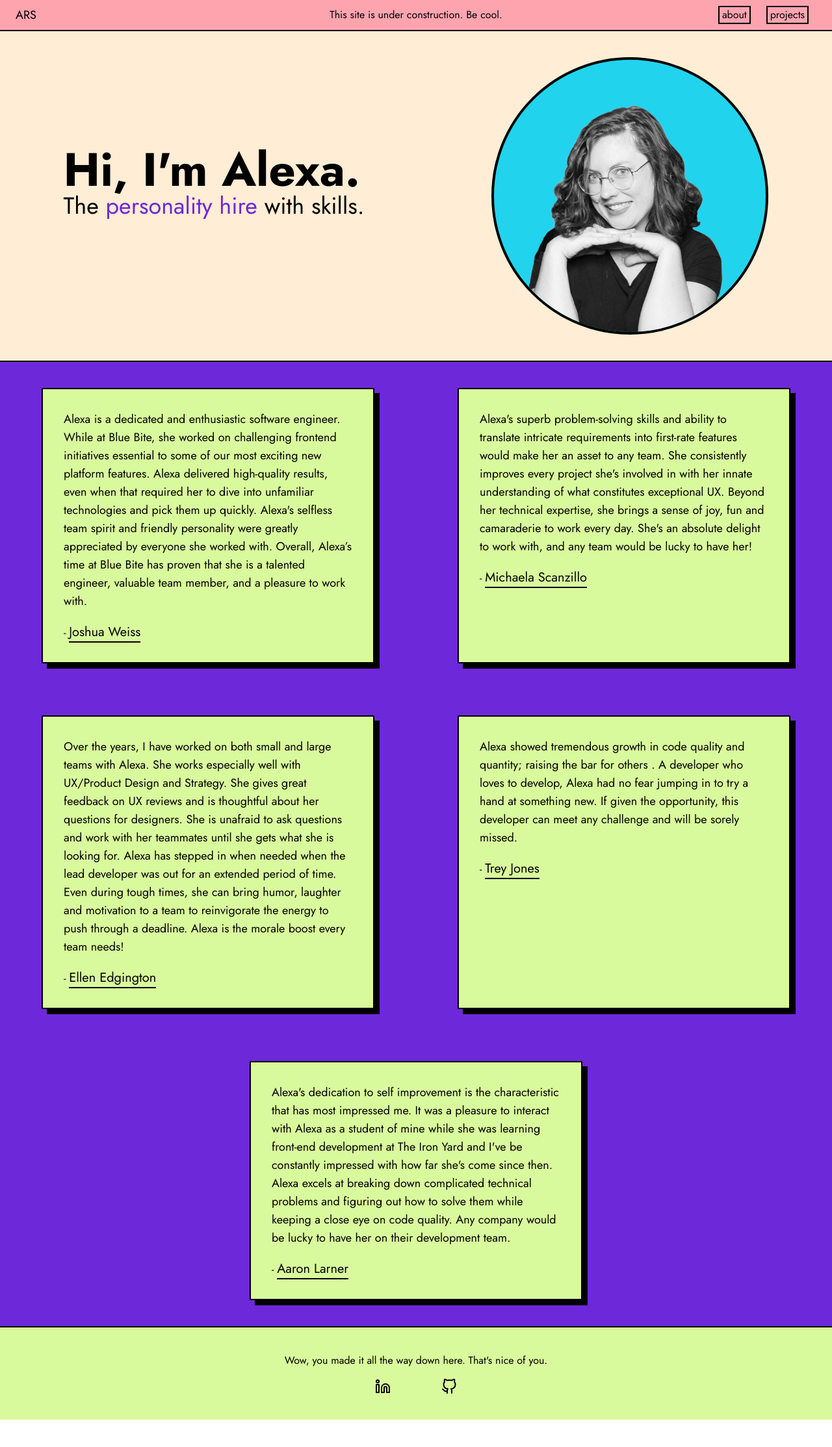
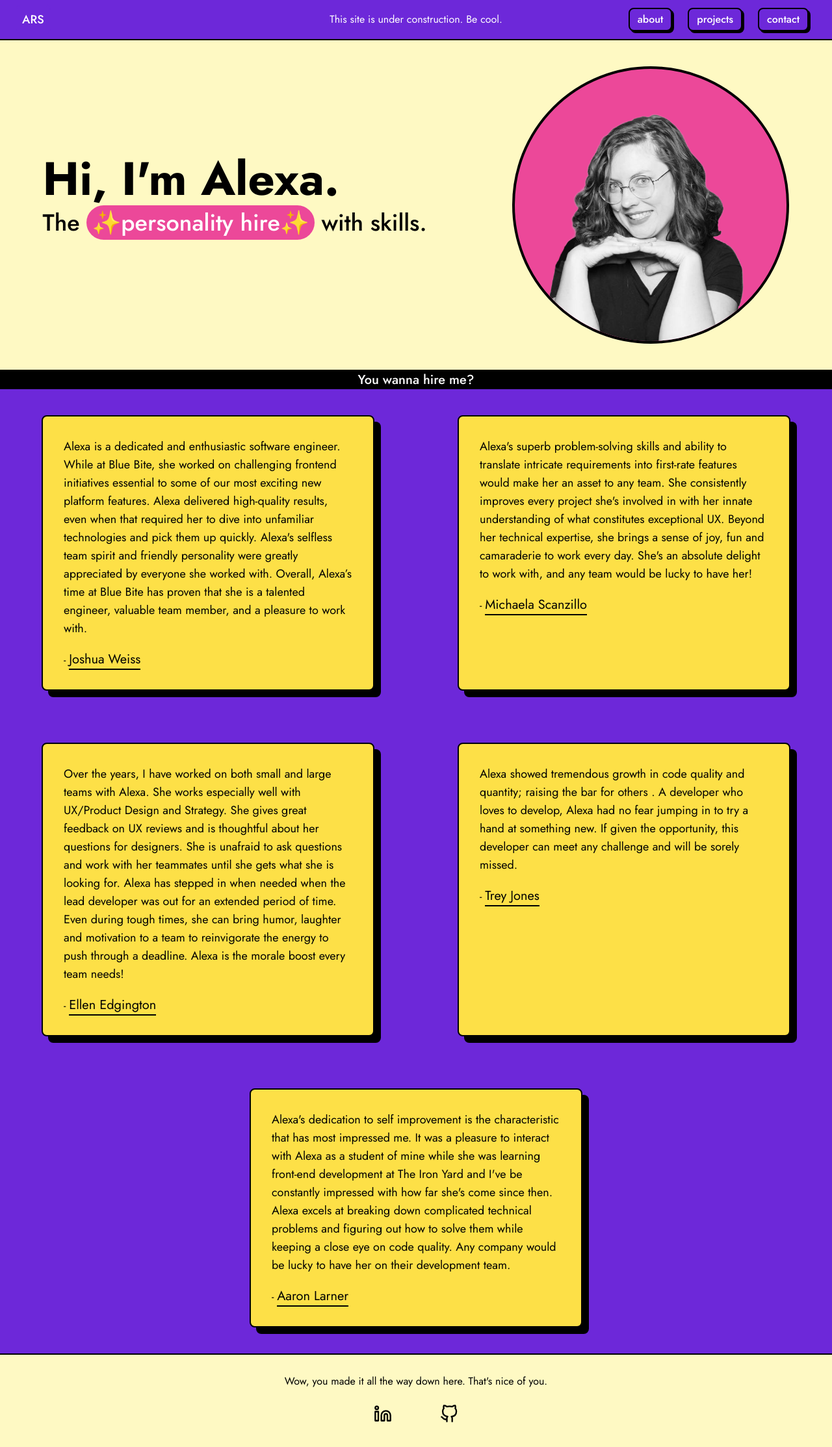
Before and after one commit to alexaraes/alexaraes.github.io, a Next.js app: page / in a window 1280 px wide. Shown: the whole page at 65% size. Before the commit the page ends 2185 px from the top, so only its background shows below. Built offline with nearby package versions, Linux system fonts and the light colour scheme.

Commit message:
ok i think i actually like these colors for now

```diff
--- a/src/app/page.tsx
+++ b/src/app/page.tsx
@@ -5,6 +5,9 @@ const Page = () => {
     return (
       <>
         <Hero />
+        <div className="bg-black font-medium text-center text-white text-xl">
+          You wanna hire me?
+        </div>
         <Testimonials />
       </>
     )
--- a/src/app/ui/button.tsx
+++ b/src/app/ui/button.tsx
@@ -6,7 +6,7 @@ interface ButtonProps {
 
 const NavButton = ({ title }: ButtonProps) => {
     return (
-        <Link href={`/${title}`} className="text-center hover:bg-lime-200 mx-2 md:mx-3 px-1 border-2 border-black hover:shadow-brutal">
+        <Link href={`/${title}`} className="text-center font-medium rounded-lg hover:bg-yellow-300 hover:text-black m-3 md:mx-3 px-3 py-1 border-2 border-black shadow-brutal bg-violet-700 text-white">
             {title}
         </Link>
     )
--- a/src/app/ui/card.tsx
+++ b/src/app/ui/card.tsx
@@ -6,11 +6,11 @@ interface CardProps {
 
 const Card = ({ name, link, body }: CardProps) => {
     return (
-        <div className="text-center p-8 my-10 border-2 border-black shadow-extraBrutal w-3/4 h-auto bg-lime-200 md:w-2/5 md:mx-10 md:text-left">
+        <div className="text-center p-8 my-10 border-2 border-black shadow-extraBrutal rounded-lg w-3/4 h-auto bg-yellow-300 md:w-2/5 md:mx-10 md:text-left">
             <p className="mb-5 md:text-lg">
                 {body}
             </p>
-            - <a className="text-xl border-b-2 border-black hover:bg-lime-200" target="_blank" href={link}>{name}</a>
+            - <a className="text-xl border-b-2 border-black hover:font-bold" target="_blank" href={link}>{name}</a>
         </div>
     )
   }
--- a/src/app/ui/footer.tsx
+++ b/src/app/ui/footer.tsx
@@ -6,13 +6,13 @@ import Github from "./github";
 const Footer = () => {
     return (
         <>
-            <div className="flex flex-col justify-center items-center border-t-2 border-black h-36 px-6 bg-lime-200 sticky top-full text-center md:text-left">
+            <div className="flex flex-col justify-center items-center border-t-2 border-black h-36 px-6 bg-yellow-100 sticky top-full text-center md:text-left">
                 <p className="text-md">Wow, you made it all the way down here. That's nice of you.</p>
                 <div className="flex flex-row justify-around w-2/6 md:w-1/6 mt-4">
-                    <a target="_blank" href="https://www.linkedin.com/in/alexaraes/">
+                    <a target="_blank" className="hover:rounded-full p-2 hover:bg-pink-500 hover:text-white" href="https://www.linkedin.com/in/alexaraes/">
                         <LinkedIn />
                     </a>
-                    <a target="_blank" href="https://www.github.com/alexaraes/">
+                    <a target="_blank" className="hover:rounded-full p-2 hover:bg-pink-500 hover:text-white" href="https://www.github.com/alexaraes/">
                         <Github />
                     </a>
                 </div>
--- a/src/app/ui/github.tsx
+++ b/src/app/ui/github.tsx
@@ -1,6 +1,6 @@
 const Github = () => {
     return (
-        <svg xmlns="http://www.w3.org/2000/svg" width="24" height="24" viewBox="0 0 24 24" fill="none" stroke="currentColor" stroke-width="2" stroke-linecap="round" stroke-linejoin="round">
+        <svg xmlns="http://www.w3.org/2000/svg" width="28" viewBox="0 0 24 24" fill="none" stroke="currentColor" stroke-width="2" stroke-linecap="round" stroke-linejoin="round">
             <path d="M9 19c-5 1.5-5-2.5-7-3m14 6v-3.87a3.37 3.37 0 0 0-.94-2.61c3.14-.35 6.44-1.54 6.44-7A5.44 5.44 0 0 0 20 4.77 5.07 5.07 0 0 0 19.91 1S18.73.65 16 2.48a13.38 13.38 0 0 0-7 0C6.27.65 5.09 1 5.09 1A5.07 5.07 0 0 0 5 4.77a5.44 5.44 0 0 0-1.5 3.78c0 5.42 3.3 6.61 6.44 7A3.37 3.37 0 0 0 9 18.13V22"></path>
         </svg>
     )
--- a/src/app/ui/hero.tsx
+++ b/src/app/ui/hero.tsx
@@ -1,12 +1,12 @@
 const Hero = () => {
     return (
-        <div className="flex flex-col items-center bg-orange-100 pb-10 border-b-2 border-black md:flex-row md:justify-around">
+        <div className="flex flex-col items-center bg-yellow-100 pb-10 border-b-2 border-black md:flex-row md:justify-around">
             <div className="block md:hidden mt-5 text-center grow"><p>This site is under construction. Be cool.</p></div>
             <div className="mt-10 md:mt-0">
-                <p className="text-3xl md:text-7xl font-bold">Hi, I'm Alexa.</p>
-                <p className="md:text-4xl">The <span className="text-violet-700">personality hire</span> with skills.</p>
+                <p className="text-3xl md:text-7xl font-bold my-3">Hi, I'm Alexa.</p>
+                <p className="font-medium md:text-4xl">The <span className="rounded-full px-2 bg-pink-500 text-white">✨personality hire✨</span> with skills.</p>
             </div>
-            <div className="rounded-full border-4 border-black bg-cyan-400 mt-10 w-4/6 md:w-2/6 ">
+            <div className="rounded-full border-4 border-black bg-pink-500 mt-10 w-4/6 md:w-2/6">
                 <img className="rounded-full" src="cutesy-alexa-no-bg.png" />
             </div>
         </div>
--- a/src/app/ui/linkedin.tsx
+++ b/src/app/ui/linkedin.tsx
@@ -1,6 +1,6 @@
 const LinkedIn = () => {
     return (
-        <svg xmlns="http://www.w3.org/2000/svg" width="24" height="24" viewBox="0 0 24 24" fill="none" stroke="currentColor" stroke-width="2" stroke-linecap="round" stroke-linejoin="round">
+        <svg xmlns="http://www.w3.org/2000/svg" width="28" viewBox="0 0 24 24" fill="none" stroke="currentColor" stroke-width="2" stroke-linecap="round" stroke-linejoin="round">
             <path d="M16 8a6 6 0 0 1 6 6v7h-4v-7a2 2 0 0 0-2-2 2 2 0 0 0-2 2v7h-4v-7a6 6 0 0 1 6-6z"></path>
             <rect x="2" y="9" width="4" height="12"></rect>
             <circle cx="4" cy="4" r="2"></circle>
--- a/src/app/ui/navbar.tsx
+++ b/src/app/ui/navbar.tsx
@@ -4,16 +4,17 @@ import NavButton from "./button";
 const NavBar = () => {
     return (
         <>
-            <div className="flex flex-row justify-between items-center border-b-2 border-black h-12 px-6 bg-rose-300">
-                <div className="flex-1">
-                    <Link href="/" className="text-lg">
+            <div className="flex flex-row justify-between items-center border-b-2 border-black px-6 bg-violet-700">
+                <div className="flex-1 text-white font-medium">
+                    <Link href="/" className="text-lg rounded-lg p-2 border-2 border-violet-700 hover:text-black hover:bg-yellow-300 hover:border-black">
                         ARS
                     </Link>
                 </div>
-                <div className="hidden md:block md:text-center md:grow"><p>This site is under construction. Be cool.</p></div>
+                <div className="hidden text-white md:block md:text-center md:grow"><p>This site is under construction. Be cool.</p></div>
                 <div className="flex flex-1 justify-end">
                     <NavButton title="about" />
                     <NavButton title="projects" />
+                    <NavButton title="contact" />
                 </div>
             </div>
         </>
--- a/tailwind.config.js
+++ b/tailwind.config.js
@@ -8,7 +8,7 @@ module.exports = {
       },
       boxShadow: {
         'brutal': "3px 3px 0 0 rgb(0, 0, 0, 1)",
-        'extraBrutal': "8px 8px 0 0 rgb(0, 0, 0, 1)",
+        'extraBrutal': "10px 10px 0 0 rgb(0, 0, 0, 1)",
       }
     },
   },
```
